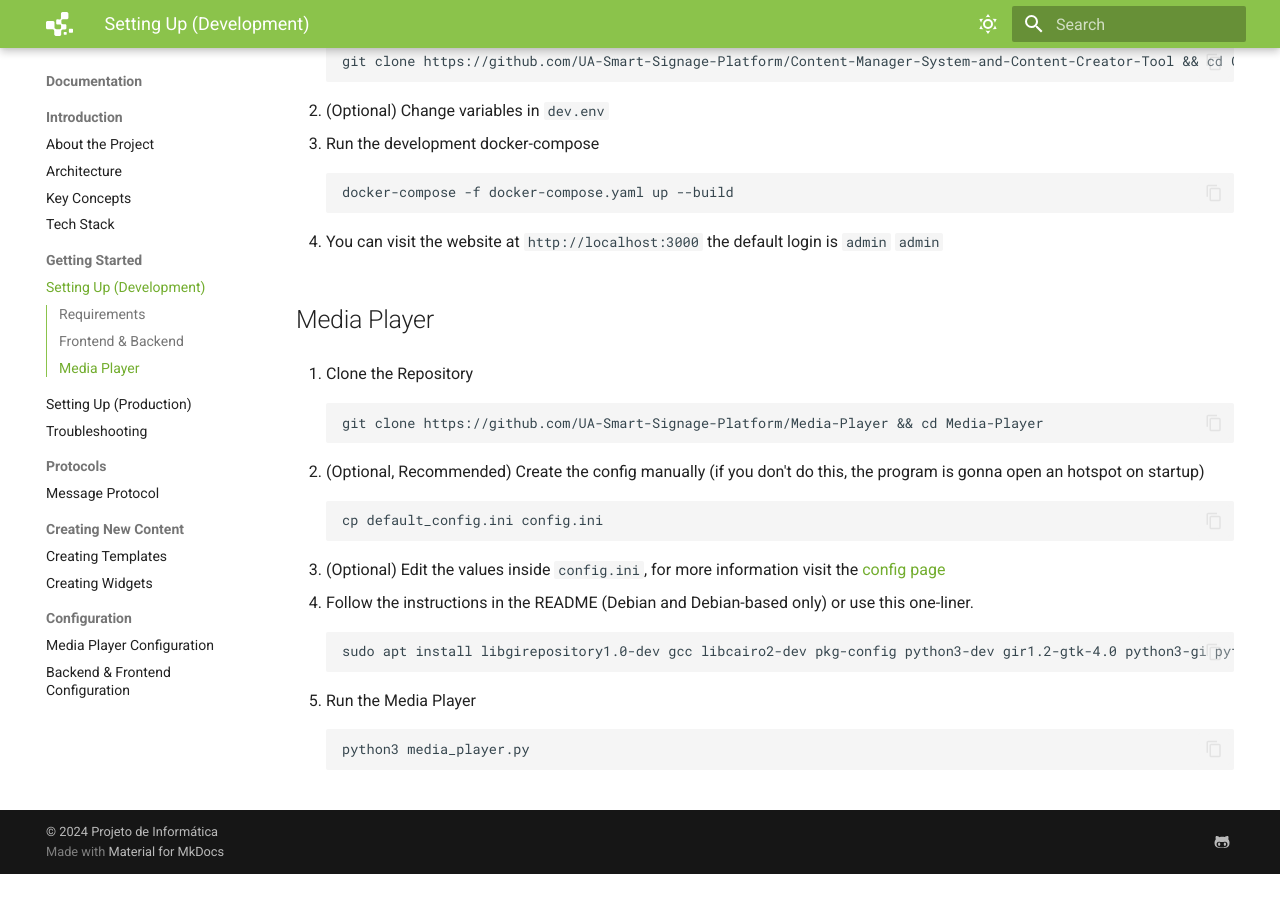
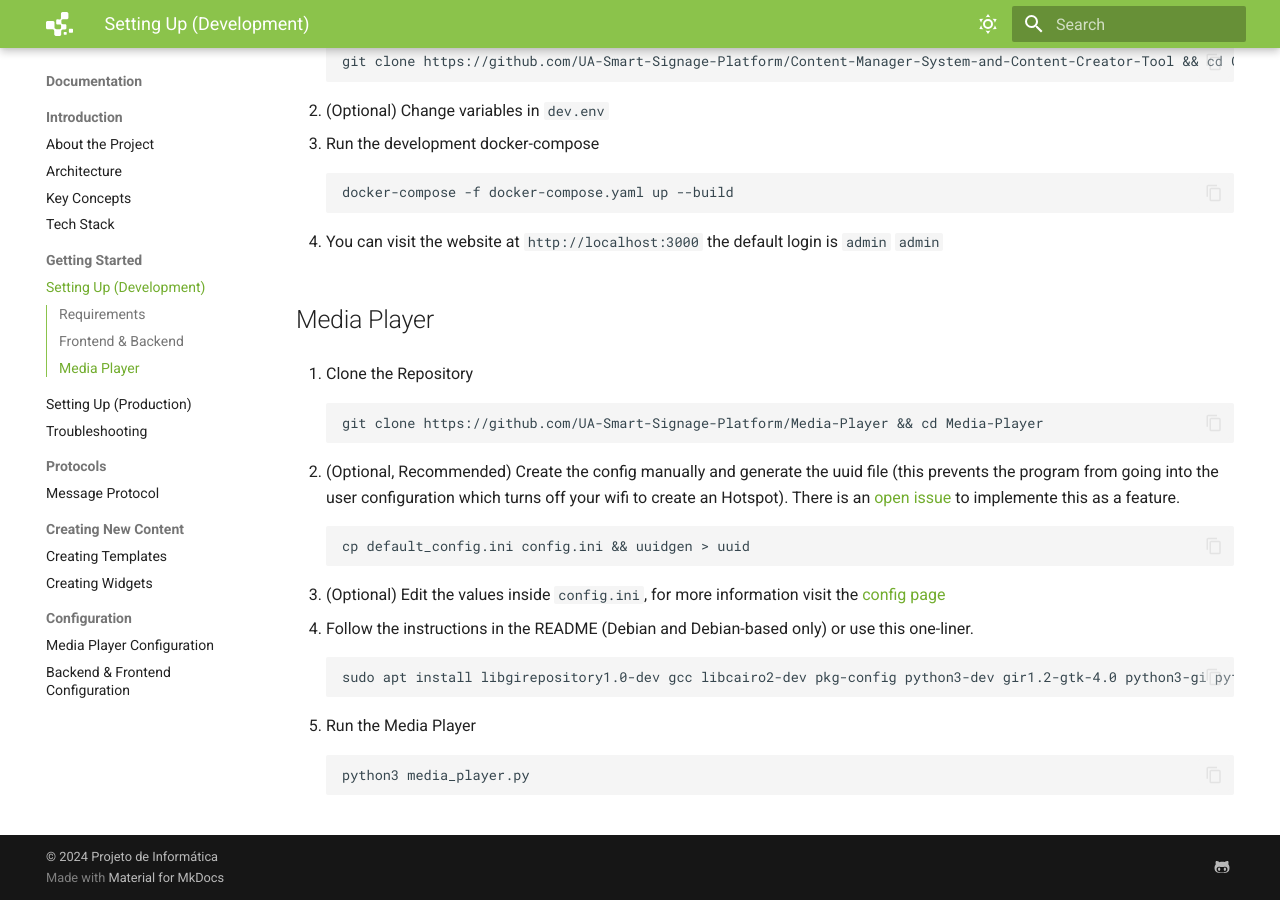
Before and after one commit to UA-Smart-Signage-Platform/Documentation-Website, an MkDocs documentation site: the page built from docs/documentation/setting-up-development.md, in a window 1280 px wide and 900 px high, scrolled down 504 px. Built offline with MkDocs 1.6.1 and Material for MkDocs 9.7.7, drawn with Linux system fonts in a browser that asks for light colours; before the commit the page ends 1378 px from its top, so only the background shows below that.

Commit message:
added missing step to media player development setup

````diff
--- a/docs/documentation/setting-up-development.md
+++ b/docs/documentation/setting-up-development.md
@@ -28,9 +28,9 @@
     git clone https://github.com/UA-Smart-Signage-Platform/Media-Player && cd Media-Player
     ```
 
-2. (Optional, Recommended) Create the config manually (if you don't do this, the program is gonna open an hotspot on startup)
+2. (Optional, Recommended) Create the config manually and generate the uuid file (this prevents the program from going into the user configuration which turns off your wifi to create an Hotspot). There is an [open issue](https://github.com/UA-Smart-Signage-Platform/Media-Player/issues/24) to implemente this as a feature.
     ```
-    cp default_config.ini config.ini
+    cp default_config.ini config.ini && uuidgen > uuid
     ```
 
 3. (Optional) Edit the values inside `config.ini`, for more information visit the [config page](../media-player-config/)
````
